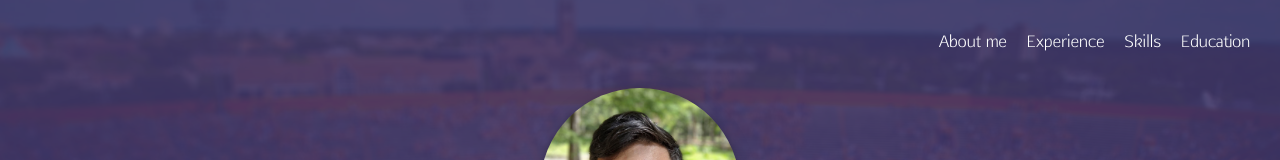
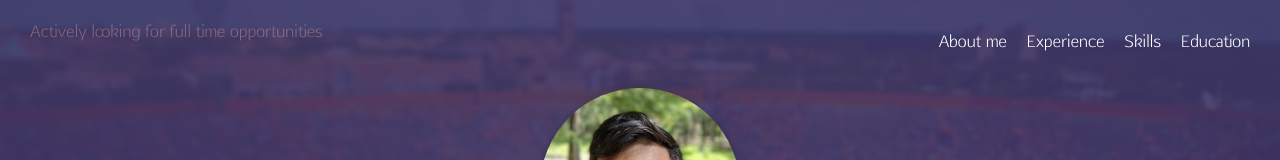
Before and after one commit to parthjshah95/resume, a Vue app: page / in a window 1280 px wide. Shown: the top 160 px of the page. Built offline with nearby package versions, Linux system fonts and the light colour scheme; what vue-check-view would draw is missing.

Commit message:
added flashing message for active job search

```diff
--- a/src/views/Home.vue
+++ b/src/views/Home.vue
@@ -2,6 +2,7 @@
   <div class="home">
     <ProjectCardFull v-if="projectShown" :projectData="projectShown" v-on:close="closeProject"></ProjectCardFull>
     <div class="cont-bleed">
+      <div class="flashing-message blinking">Actively looking for full time opportunities</div>
       <div :class="bigScreen? navbar: 'navbar-small'">
         <div :class="bigScreen? navbtn: 'navbtn-small'" v-scroll-to="'#aboutme'">About me</div>
         <div :class="bigScreen? navbtn: 'navbtn-small'" v-scroll-to="'#experience'">Experience</div>
@@ -160,6 +161,13 @@ $scale-photo: 15px;
 
 html {
   overflow-x: hidden;
+}
+.flashing-message{
+  color: #EF9A9A;
+  position: absolute;
+  left: 30px;
+  top: 20px;
+  font-size: 1rem;
 }
 .navbar{
   color: white;
```
